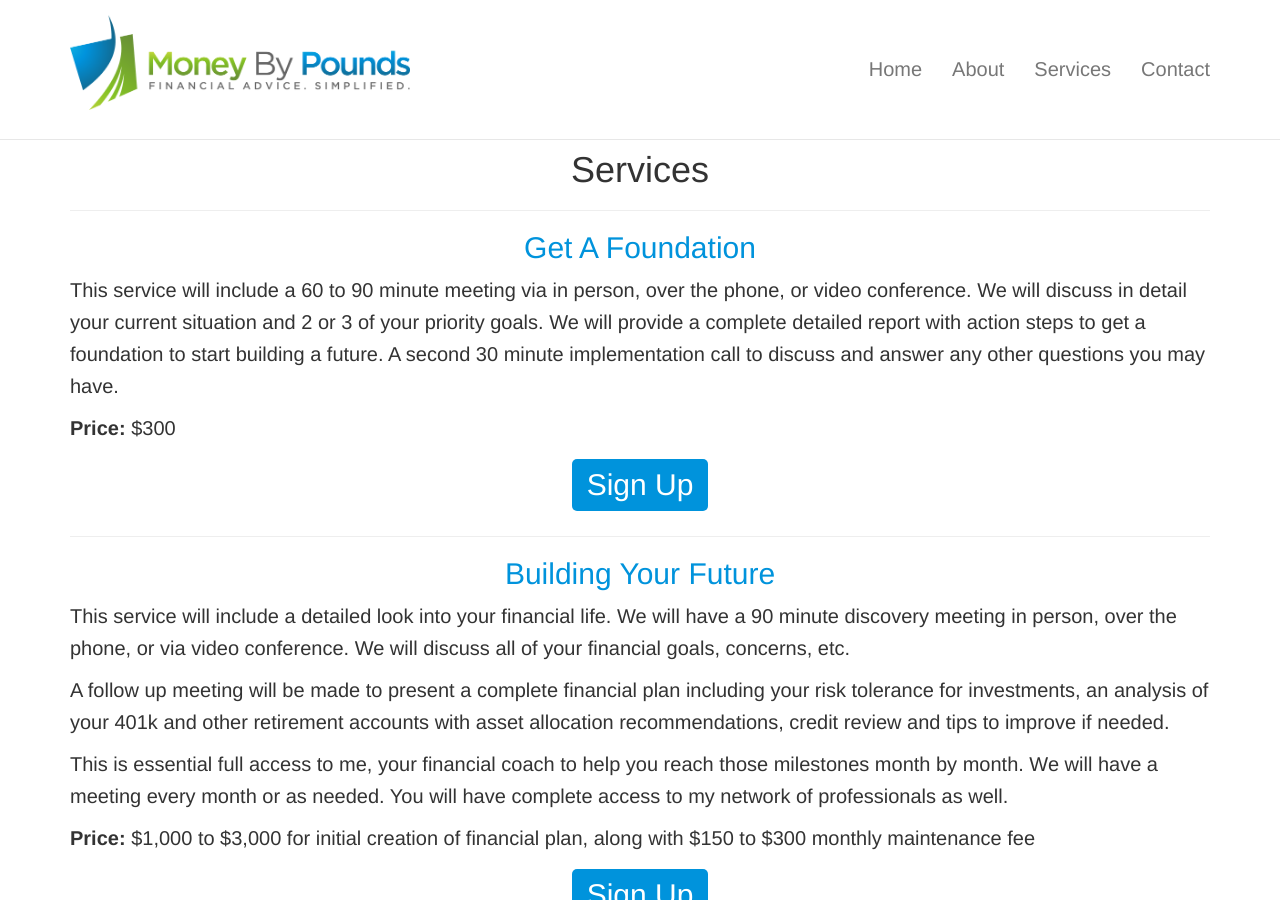
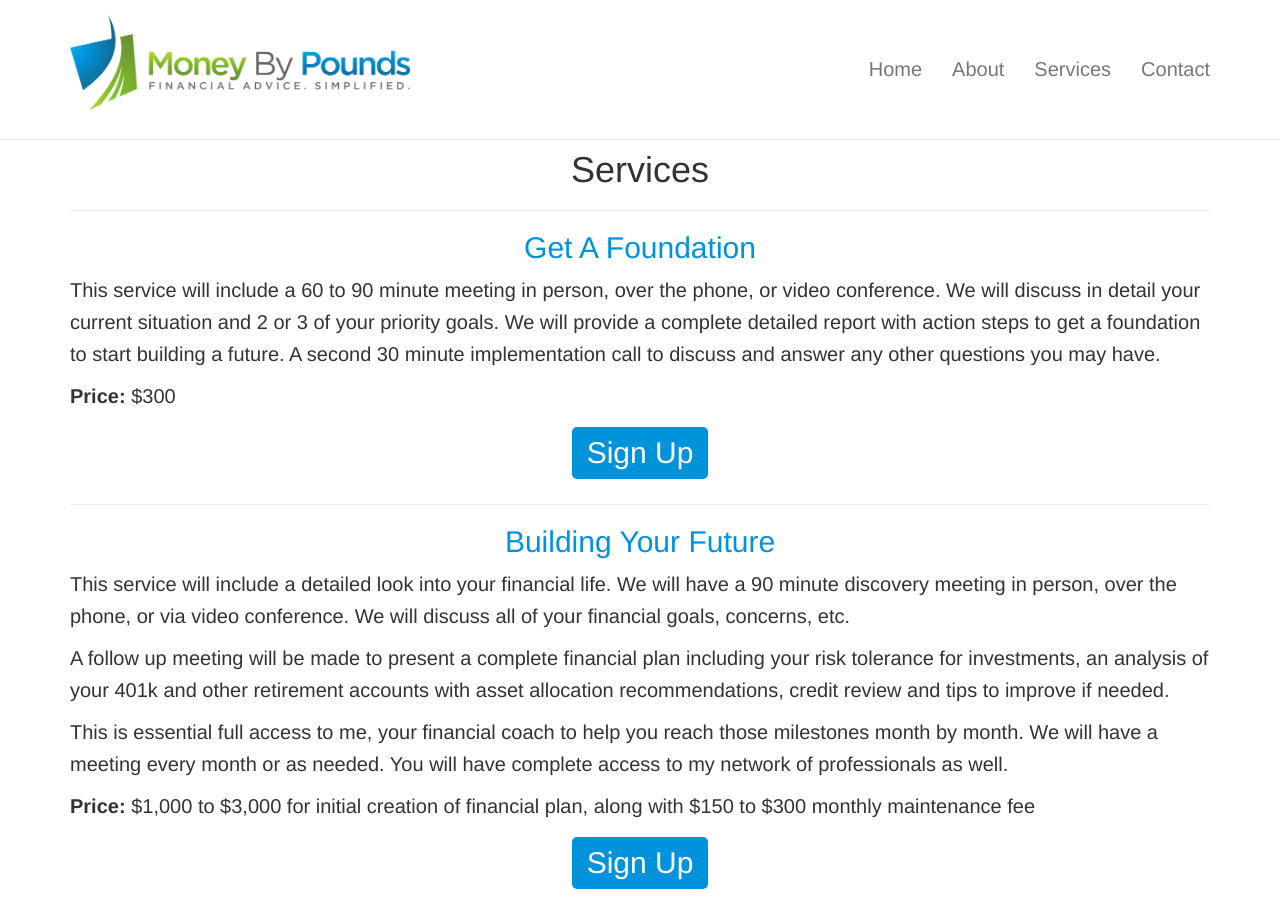
Before and after one commit to MoneyByPounds/MoneyByPounds.github.io, a Jekyll site: the page built from services.html, in a window 1280 px wide and 900 px high. Built offline with Jekyll 4.4.1, drawn with Linux system fonts in a browser that asks for light colours.

Commit message:
minor copy updates

```diff
--- a/index.html
+++ b/index.html
@@ -163,7 +163,7 @@
             </div>
             <div class="panel-body">
               <p>
-              Are you lost, No direction, No Plan?  Lets get a foundation by doing an in depth review of your current cash flow, debt, savings, retirement, insurance, etc. to start building your future.
+              Are you lost, No direction, No Plan?  Let's get a foundation by doing an in-depth review of your current cash flow, debt, savings, retirement, insurance, etc. to start building your future.
               </p>
             </div>
             <div class="panel-footer text-center">
@@ -185,7 +185,7 @@
             </div>
             <div class="panel-body">
               <p>
-              You already have a foundation, now lets start building your future.  Take control of your finances and let us reach those goals together, month by month.
+              You already have a foundation, now let's start building your future.  Take control of your finances and let us reach those goals together, month by month.
               </p>
             </div>
             <div class="panel-footer text-center">
@@ -207,7 +207,7 @@
             </div>
             <div class="panel-body">
               <p>
-              Not ready to work full time with a financial planner or coach?  Have a specific element of your financial well being that you would like to address?  Consider this option for one time, specific topics you want to cover.
+              Not ready to work full time with a financial planner or coach?  Have a specific element of your financial wellbeing that you would like to address?  Consider this option for one time, specific topics you want to cover.
               </p>
             </div>
             <div class="panel-footer text-center">
--- a/services.html
+++ b/services.html
@@ -10,7 +10,7 @@
     Get A Foundation
   </h2>
   <p>
-  This service will include a 60 to 90 minute meeting via in person, over the phone, or video conference.  We will discuss in detail your current situation and 2 or 3 of your priority goals.  We will provide a complete detailed report with action steps to get a foundation to start building a future.  A second 30 minute implementation call to discuss and answer any other questions you may have.
+  This service will include a 60 to 90 minute meeting in person, over the phone, or video conference.  We will discuss in detail your current situation and 2 or 3 of your priority goals.  We will provide a complete detailed report with action steps to get a foundation to start building a future.  A second 30 minute implementation call to discuss and answer any other questions you may have.
   </p>
   <p>
   <strong> Price:</strong>
```
